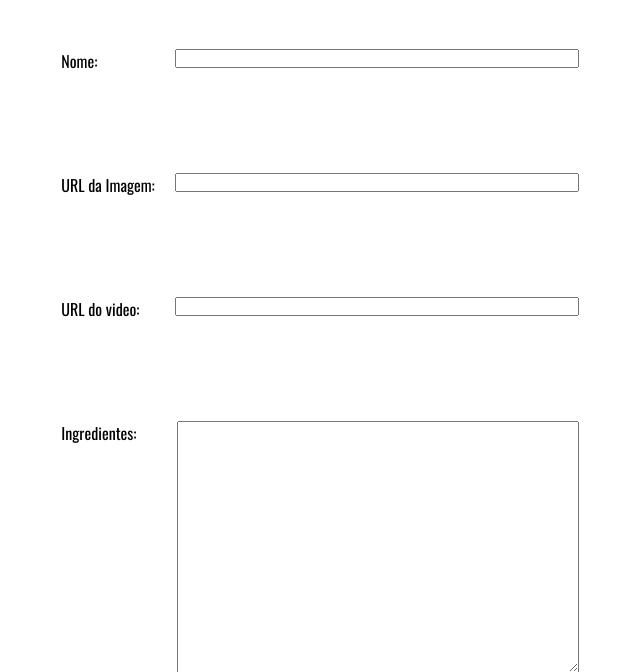
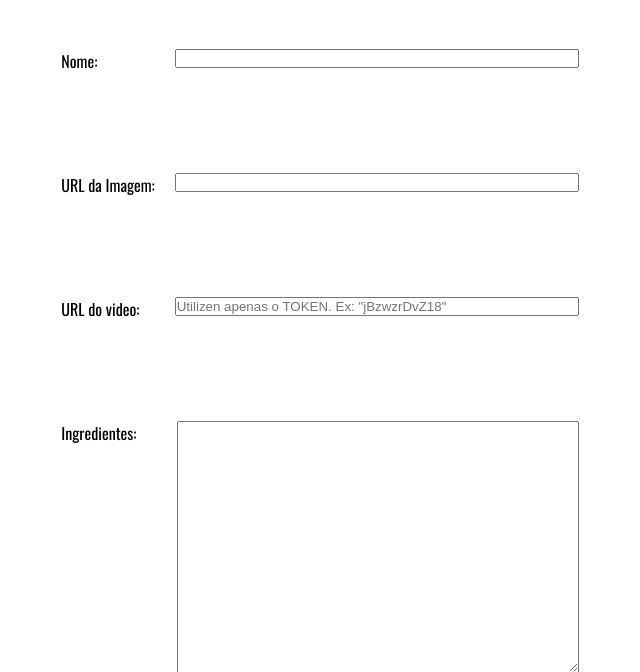
Before and after one commit to marcosATr/Blue-modulo-2-projeto-final, a Flask app: page /update/1 in a window 1280 px wide. Shown: the part 226-898 px from the top of the page, without its empty margins (320-960 px from the left). Run offline with Flask 2, Linux system fonts and the light colour scheme; data that the repository does not hold is empty.

Commit message:
[FIX] Added placeholder for video url

```diff
--- a/templates/cadastrar.html
+++ b/templates/cadastrar.html
@@ -36,7 +36,7 @@
                 </div>
                 <div class='spaced'>
                     <label for="video_url">URL do video:</label>
-                    <input class='inputEstilizado' type="text" id="video_url" name="video_url" required>
+                    <input class='inputEstilizado' placeholder='Utilizen apenas o TOKEN. Ex: "jBzwzrDvZ18"' type="text" id="video_url" name="video_url" required>
                 </div>
                 <div class='spaced'>
                     <label for="ingredientes">Ingredientes:</label>
--- a/templates/update.html
+++ b/templates/update.html
@@ -29,7 +29,7 @@
                     </div>
                     <div class='spaced'>
                         <label for="video_url">URL do video:</label>
-                        <input class='inputEstilizado' type="text" id="video_url" name="video_url" required>
+                        <input class='inputEstilizado' placeholder='Utilizen apenas o TOKEN. Ex: "jBzwzrDvZ18"' type="text" id="video_url" name="video_url" required>
                     </div>
                     <div class='spaced'>
                         <label for="ingredientes">Ingredientes:</label>
```
